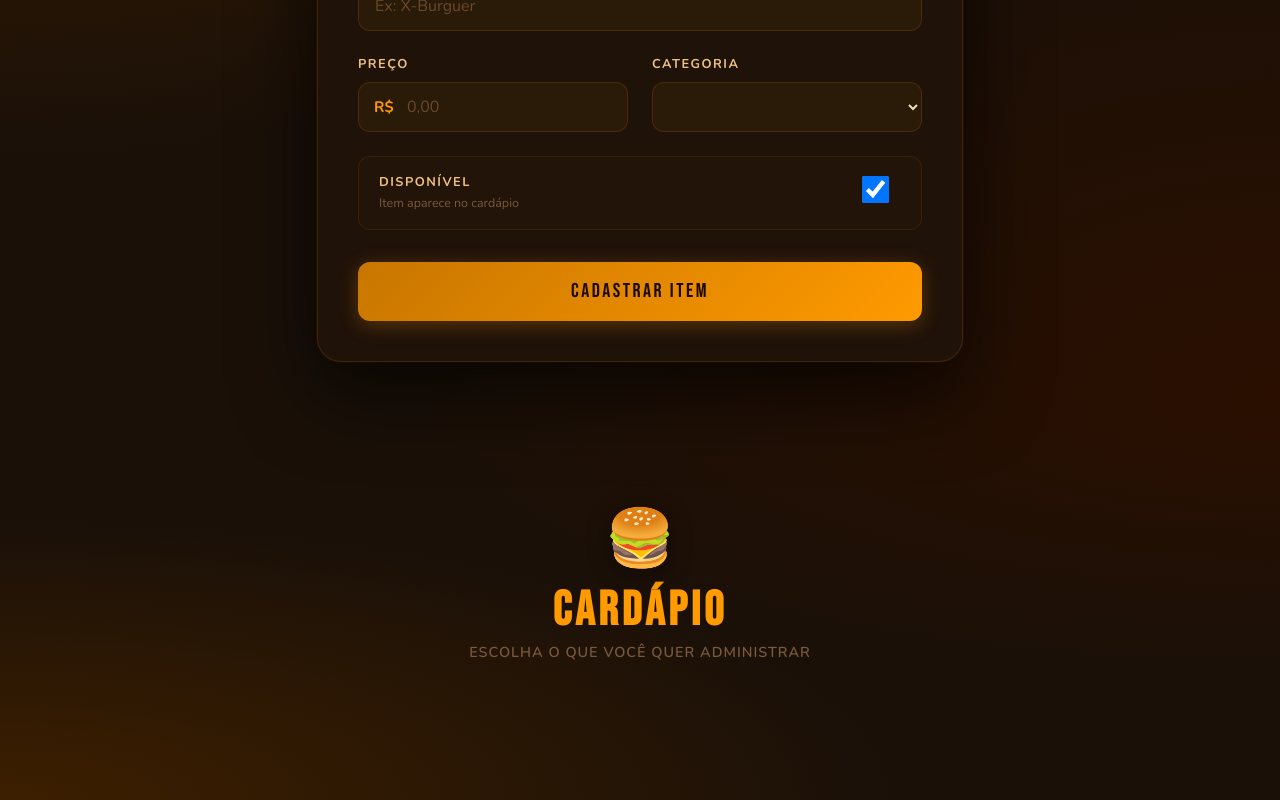
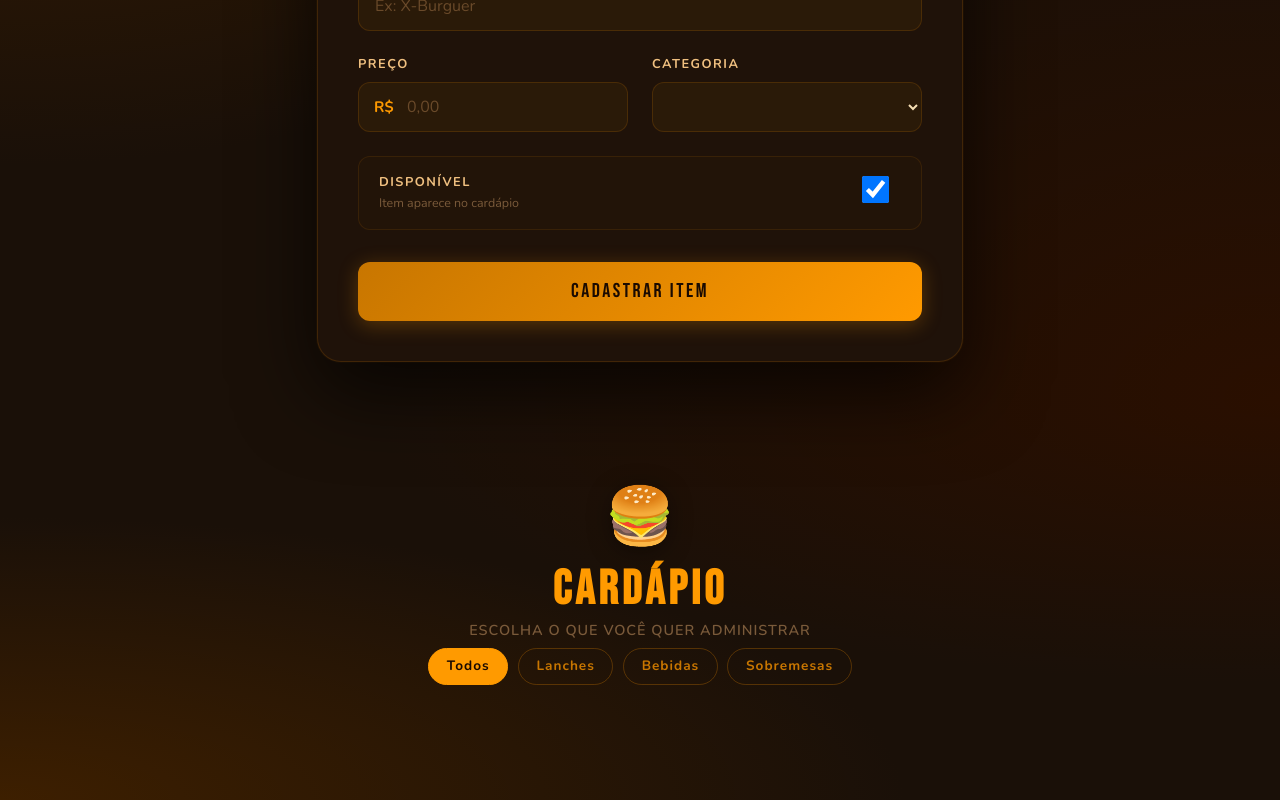
Before and after one commit to raulramosneves9-arch/cardapio-digita-vue, a Vue app: page / in a window 1280 px wide. Shown: the part 400-1200 px from the top of the page. Built offline with nearby package versions, Linux system fonts and the light colour scheme.

Commit message:
adicionando botão de filtros, para ver qual categoria ele quer entre TODOS, LANCHE e assim por diante, css adicionado tb, cloude style do botão

```diff
--- a/src/views/list.vue
+++ b/src/views/list.vue
@@ -17,6 +17,12 @@
                 <span class="page-icon" aria-hidden="true">🍔</span>
                 <h1 class="page-title">Cardápio</h1>
                 <p class="page-subtitle">Escolha o que você quer administrar</p>
+                <nav class="filter-nav">
+                    <button class="btn-filter active" @click="todos">Todos</button>
+                    <button class="btn-filter" @click="lanches">Lanches</button>
+                    <button class="btn-filter" @click="bebidas">Bebidas</button>
+                    <button class="btn-filter" @click="sobremesas">Sobremesas</button>
+                </nav>
             </header>
 
             <!-- ===== GRID DE CATEGORIAS ===== -->
@@ -89,6 +95,42 @@
 /* ================================
    TÍTULO DA PÁGINA
    ================================ */
+
+.filter-nav {
+    display: flex;
+    gap: 0.6rem;
+    flex-wrap: wrap;
+}
+
+/* ================================
+   BOTÕES DE FILTRO
+   ================================ */
+.btn-filter {
+    background: transparent;
+    border: 1px solid #c8760055;
+    border-radius: 999px;
+    color: #c87600;
+    font-family: 'Nunito', sans-serif;
+    font-size: 0.85rem;
+    font-weight: 700;
+    letter-spacing: 1px;
+    padding: 0.45rem 1.1rem;
+    cursor: pointer;
+    transition: background 0.2s, color 0.2s, border-color 0.2s;
+}
+
+.btn-filter:hover {
+    background: #c87600;
+    color: #1a0a00;
+    border-color: #c87600;
+}
+
+.btn-filter.active {
+    background: #ff9a00;
+    color: #1a0a00;
+    border-color: #ff9a00;
+}
+
 .page-header {
     text-align: center;
     display: flex;
```
